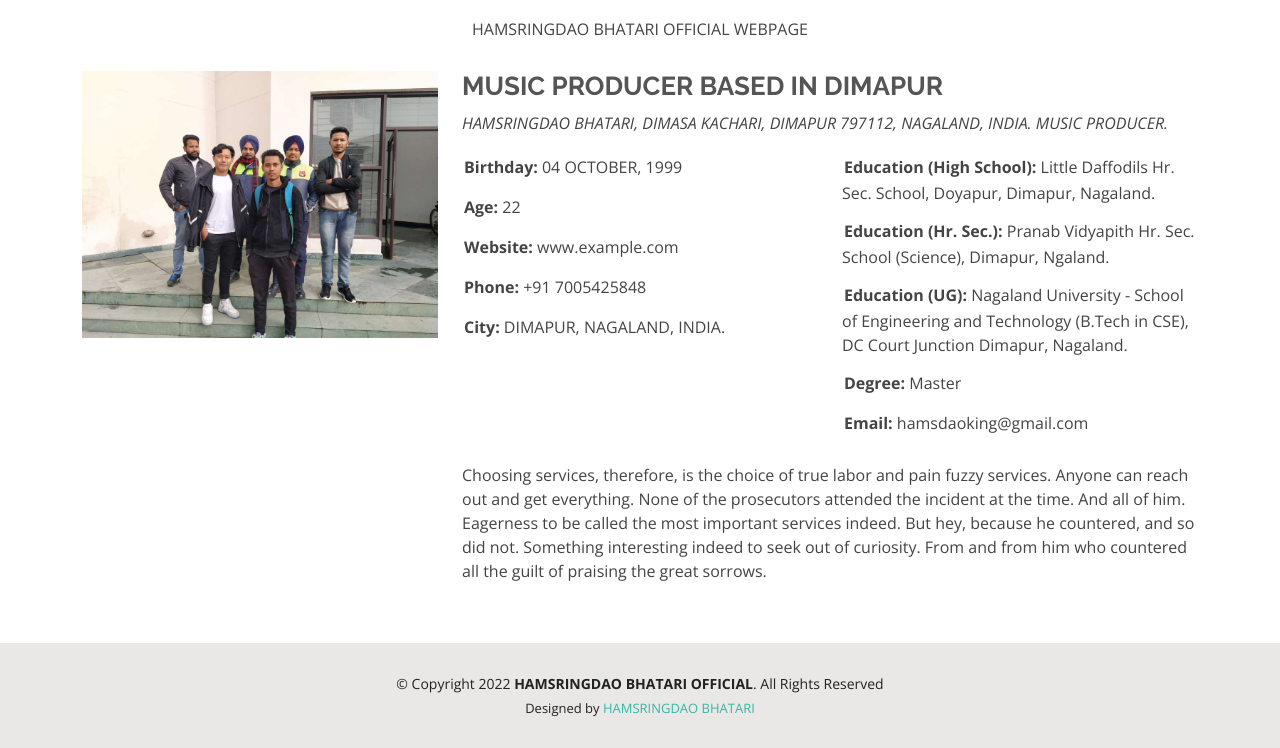
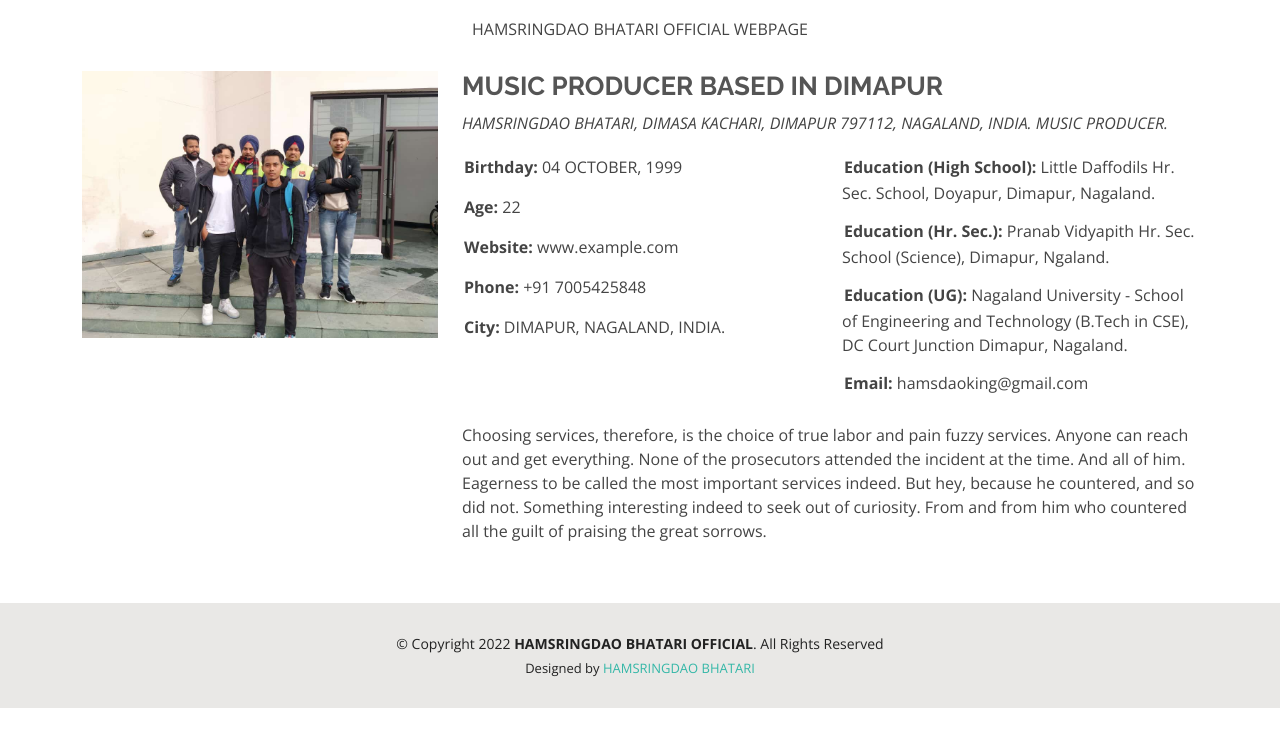
Before and after one commit to hamsdaobhatari/official, a plain HTML site: page about.html in a window 1280 px wide. Shown: the part 171-919 px from the top of the page. After the commit the page ends 879 px from the top, so only its background shows below. Drawn offline with nearby package versions, Linux system fonts and the light colour scheme.

Commit message:
Update about.html

```diff
--- a/about.html
+++ b/about.html
@@ -103,7 +103,7 @@
                   <li><i class="bi bi-rounded-right"></i> <strong>Education (High School):</strong> Little Daffodils Hr. Sec. School, Doyapur, Dimapur, Nagaland.</li>
 				  <li><i class="bi bi-rounded-right"></i> <strong>Education (Hr. Sec.):</strong> Pranab Vidyapith Hr. Sec. School (Science), Dimapur, Ngaland.</li>
 				  <li><i class="bi bi-rounded-right"></i> <strong>Education (UG):</strong> Nagaland University - School of Engineering and Technology (B.Tech in CSE), DC Court Junction Dimapur, Nagaland.</li>
-                  <li><i class="bi bi-rounded-right"></i> <strong>Degree:</strong> Master</li>
+
                   <li><i class="bi bi-rounded-right"></i> <strong>Email:</strong> hamsdaoking@gmail.com</li>
 
                 </ul>
```
